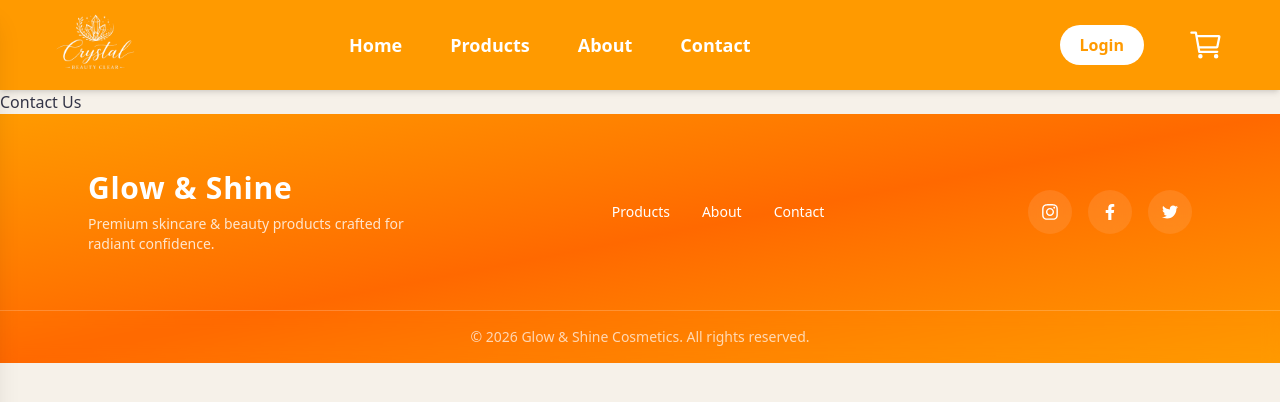
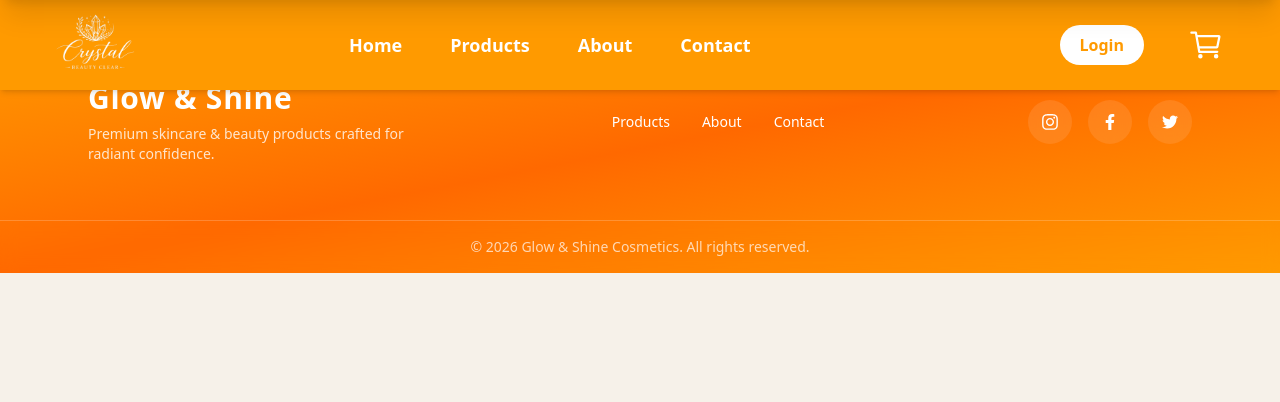
Before and after one commit to VishwaX2004/CBC-frontend, a React (Vite) app: page /contact in a window 1280 px wide. Shown: the top 402 px of the page. Built offline with nearby package versions, Linux system fonts and the light colour scheme; no server answers.

Commit message:
Menue Bar Fix ❤️😻

```diff
--- a/src/components/header.jsx
+++ b/src/components/header.jsx
@@ -9,12 +9,12 @@ export default function Header() {
   return (
     <>
       {/* ================= HEADER ================= */}
-      <header className="w-full bg-accent text-white px-4 md:px-10 h-[72px] md:h-[90px] shadow-md top-0 left-0 z-50">
+      <header className="w-full bg-accent text-white px-4 md:px-10 h-[72px] md:h-[90px] shadow-md top-0 left-0 z-50 fixed">
         <div className="w-full h-full flex items-center relative">
 
           {/* Mobile Menu Button */}
           <button
-            className="md:hidden text-3xl absolute left-4 hover:scale-110 transition"
+            className="md:hidden text-3xl absolute left-4 z-50 hover:scale-110 transition"
             onClick={() => setMenuOpen(true)}
           >
             <IoMenu />
@@ -24,7 +24,7 @@ export default function Header() {
           <img
             src="/logo.png"
             alt="Logo"
-            className="h-full object-contain w-[80px] md:w-[110px] absolute left-1/2 -translate-x-1/2 md:left-0 md:translate-x-0"
+            className="h-full object-contain w-[80px] md:w-[110px] absolute left-1/2 -translate-x-1/2 md:left-0 md:translate-x-0 z-50"
           />
 
           {/* Desktop Navigation */}
@@ -57,14 +57,14 @@ export default function Header() {
 
       {/* ================= MOBILE SIDEBAR ================= */}
       <div
-        className={`fixed top-0 left-0 h-full w-[280px] bg-white text-gray-800 z-40 transform
-          ${menuOpen ? "translate-x-0" : "-translate-x-full"} transition-transform duration-300 shadow-xl`}
+        className={`fixed top-0 left-0 w-full h-screen bg-white text-gray-800 z-50 transform
+          ${menuOpen ? "translate-y-0" : "-translate-y-full"} transition-transform duration-300 shadow-xl`}
       >
         {/* Sidebar Header */}
         <div className="flex items-center justify-between px-5 h-[72px] border-b">
           <span className="font-bold text-lg text-accent">Menu</span>
           <button
-            className="text-3xl hover:rotate-90 transition"
+            className="text-3xl hover:rotate-90 transition z-50"
             onClick={() => setMenuOpen(false)}
           >
             <IoClose />
@@ -106,7 +106,7 @@ export default function Header() {
       {/* ================= OVERLAY ================= */}
       {menuOpen && (
         <div
-          className="fixed inset-0 bg-black/40 z-30"
+          className="fixed inset-0 bg-black/40 z-40"
           onClick={() => setMenuOpen(false)}
         />
       )}
```
